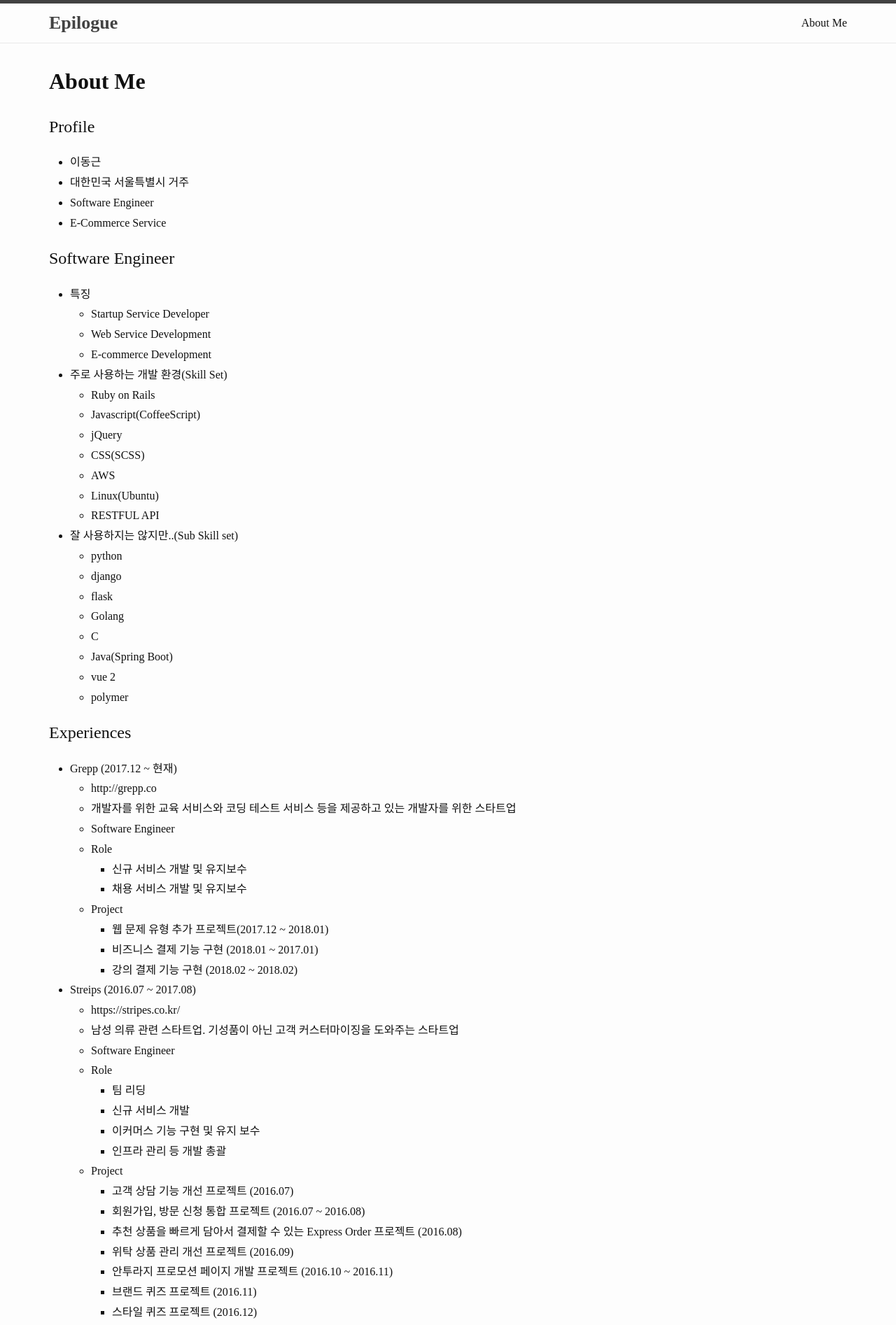
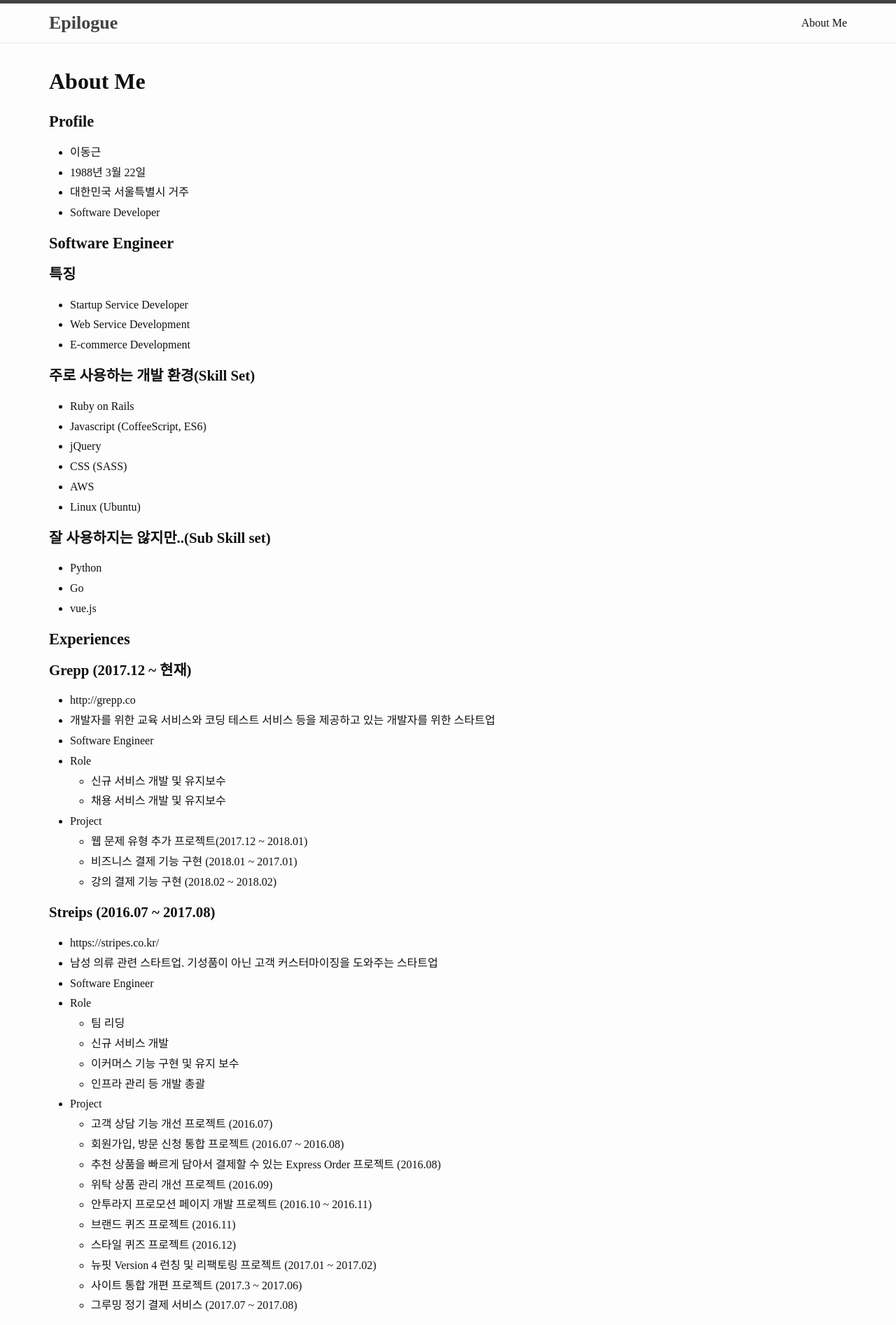
Before and after one commit to dizy64/dizy64.github.io, a Jekyll site: the page built from about/index.md, in a window 1280 px wide. Shown: the top 1894 px of the page at 70% size. Built offline with Jekyll 4.4.1, drawn with Linux system fonts in a browser that asks for light colours.

Commit message:
프로필 및 스타일 수정

```diff
--- a/_sass/_layout.scss
+++ b/_sass/_layout.scss
@@ -258,7 +258,10 @@
   margin-bottom: $spacing-unit;
   font-size: $base-font-size;
   font-weight: $base-font-weight;
-  * {
-    line-height: 180%;
-  }
+  line-height: 180%;
+  h1, h2, h3, h4, h5, h6 { font-weight: bold }
+  h1 { font-size: 1.4rem }
+  h2 { font-size: 1.3rem }
+  h3 { font-size: 1.2rem; }
+  h4, h5, h6 { font-size: 1.1rem }
 }
--- a/about/index.md
+++ b/about/index.md
@@ -8,78 +8,83 @@ permalink: /about/
 # Profile
 
 * 이동근
+* 1988년 3월 22일
 * 대한민국 서울특별시 거주
-* Software Engineer
-* E-Commerce Service
+* Software Developer
 
 # Software Engineer
 
-* 특징
-  * Startup Service Developer
-  * Web Service Development
-  * E-commerce Development
-* 주로 사용하는 개발 환경(Skill Set)
-  * Ruby on Rails
-  * Javascript(CoffeeScript)
-  * jQuery
-  * CSS(SCSS)
-  * AWS
-  * Linux(Ubuntu)
-  * RESTFUL API
-* 잘 사용하지는 않지만..(Sub Skill set)
-  * python
-  * django
-  * flask
-  * Golang
-  * C
-  * Java(Spring Boot)
-  * vue 2
-  * polymer
+## 특징
+
+* Startup Service Developer
+* Web Service Development
+* E-commerce Development
+
+## 주로 사용하는 개발 환경(Skill Set)
+
+* Ruby on Rails
+* Javascript (CoffeeScript, ES6)
+* jQuery
+* CSS (SASS)
+* AWS
+* Linux (Ubuntu)
+
+## 잘 사용하지는 않지만..(Sub Skill set)
+
+* Python
+* Go
+* vue.js
 
 # Experiences
 
-* Grepp (2017.12 ~ 현재)
-  * http://grepp.co
-  * 개발자를 위한 교육 서비스와 코딩 테스트 서비스 등을 제공하고 있는 개발자를 위한 스타트업
-  * Software Engineer
-  * Role
-    * 신규 서비스 개발 및 유지보수
-    * 채용 서비스 개발 및 유지보수
-  * Project
-    * 웹 문제 유형 추가 프로젝트(2017.12 ~ 2018.01)
-    * 비즈니스 결제 기능 구현 (2018.01 ~ 2017.01)
-    * 강의 결제 기능 구현 (2018.02 ~ 2018.02)
-* Streips (2016.07 ~ 2017.08)
-  * https://stripes.co.kr/
-  * 남성 의류 관련 스타트업. 기성품이 아닌 고객 커스터마이징을 도와주는 스타트업
-  * Software Engineer
-  * Role
-    * 팀 리딩
-    * 신규 서비스 개발
-    * 이커머스 기능 구현 및 유지 보수
-    * 인프라 관리 등 개발 총괄
-  * Project
-    * 고객 상담 기능 개선 프로젝트 (2016.07)
-    * 회원가입, 방문 신청 통합 프로젝트 (2016.07 ~ 2016.08)
-    * 추천 상품을 빠르게 담아서 결제할 수 있는 Express Order 프로젝트 (2016.08)
-    * 위탁 상품 관리 개선 프로젝트 (2016.09)
-    * 안투라지 프로모션 페이지 개발 프로젝트 (2016.10 ~ 2016.11)
-    * 브랜드 퀴즈 프로젝트 (2016.11)
-    * 스타일 퀴즈 프로젝트 (2016.12)
-    * 뉴핏 Version 4 런칭 및 리팩토링 프로젝트 (2017.01 ~ 2017.02)
-    * 사이트 통합 개편 프로젝트 (2017.3 ~ 2017.06)
-    * 그루밍 정기 결제 서비스 (2017.07 ~ 2017.08)
-* Carffeine (2015.03 ~ 2016.06)
-  * https://www.carffeine.com
-  * 자동차 정비 및 튜닝 시장의 O2O 서비스. 현재 폐업
-  * Software Engineer
-  * Role
-    * 신규 서비스 개발 및 유지 보수
-  * Project
-    * 협력점(정비소) 소개 페이지 개선 프로젝트 (2015.05)
-    * 서비스 신청 개선 프로젝트 (2015.06 ~ 2015.07)
-    * 카페인 매거진(게시판 / 큐레이팅) 개발 프로젝트 (2015.08 ~ 2015.09)
-    * 카페인 업종 확장 구현 프로젝트 (2015.09 ~ 2015.11)
-    * 카페인 쿠폰함 구현 프로젝트 (2015.11 ~ 2015.12)
-    * 차량 진단서 전산화 구현 프로젝트 (2016.01 ~ 2016.03)
-    * 카페인 차고 타임라인 프로젝트 (2016.03 ~ 2016.05)
+## Grepp (2017.12 ~ 현재)
+
+* http://grepp.co
+* 개발자를 위한 교육 서비스와 코딩 테스트 서비스 등을 제공하고 있는 개발자를 위한 스타트업
+* Software Engineer
+* Role
+  * 신규 서비스 개발 및 유지보수
+  * 채용 서비스 개발 및 유지보수
+* Project
+  * 웹 문제 유형 추가 프로젝트(2017.12 ~ 2018.01)
+  * 비즈니스 결제 기능 구현 (2018.01 ~ 2017.01)
+  * 강의 결제 기능 구현 (2018.02 ~ 2018.02)
+
+## Streips (2016.07 ~ 2017.08)
+
+* https://stripes.co.kr/
+* 남성 의류 관련 스타트업. 기성품이 아닌 고객 커스터마이징을 도와주는 스타트업
+* Software Engineer
+* Role
+  * 팀 리딩
+  * 신규 서비스 개발
+  * 이커머스 기능 구현 및 유지 보수
+  * 인프라 관리 등 개발 총괄
+* Project
+  * 고객 상담 기능 개선 프로젝트 (2016.07)
+  * 회원가입, 방문 신청 통합 프로젝트 (2016.07 ~ 2016.08)
+  * 추천 상품을 빠르게 담아서 결제할 수 있는 Express Order 프로젝트 (2016.08)
+  * 위탁 상품 관리 개선 프로젝트 (2016.09)
+  * 안투라지 프로모션 페이지 개발 프로젝트 (2016.10 ~ 2016.11)
+  * 브랜드 퀴즈 프로젝트 (2016.11)
+  * 스타일 퀴즈 프로젝트 (2016.12)
+  * 뉴핏 Version 4 런칭 및 리팩토링 프로젝트 (2017.01 ~ 2017.02)
+  * 사이트 통합 개편 프로젝트 (2017.3 ~ 2017.06)
+  * 그루밍 정기 결제 서비스 (2017.07 ~ 2017.08)
+
+
+## Carffeine (2015.03 ~ 2016.06)
+
+* https://www.carffeine.com
+* 자동차 정비 및 튜닝 시장의 O2O 서비스. 현재 폐업
+* Software Engineer
+* Role
+  * 신규 서비스 개발 및 유지 보수
+* Project
+  * 협력점(정비소) 소개 페이지 개선 프로젝트 (2015.05)
+  * 서비스 신청 개선 프로젝트 (2015.06 ~ 2015.07)
+  * 카페인 매거진(게시판 / 큐레이팅) 개발 프로젝트 (2015.08 ~ 2015.09)
+  * 카페인 업종 확장 구현 프로젝트 (2015.09 ~ 2015.11)
+  * 카페인 쿠폰함 구현 프로젝트 (2015.11 ~ 2015.12)
+  * 차량 진단서 전산화 구현 프로젝트 (2016.01 ~ 2016.03)
+  * 카페인 차고 타임라인 프로젝트 (2016.03 ~ 2016.05)
```
